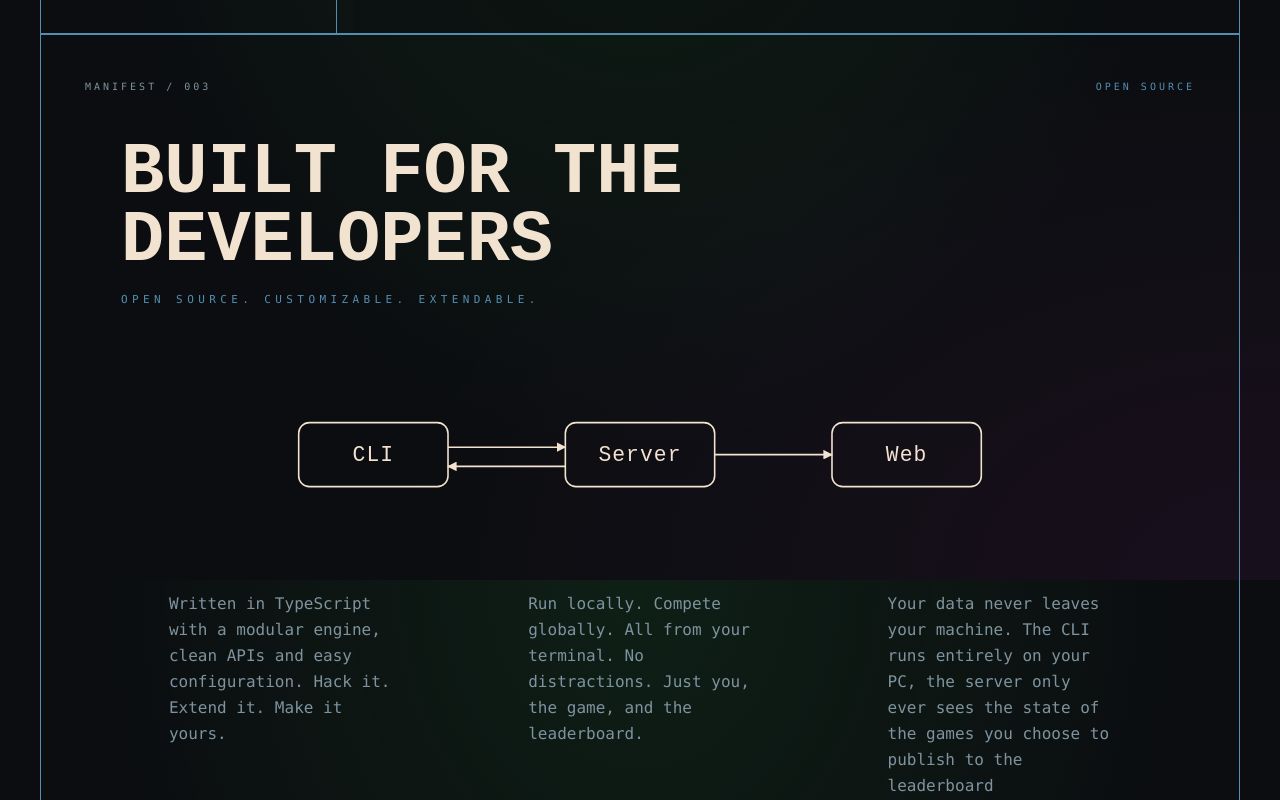
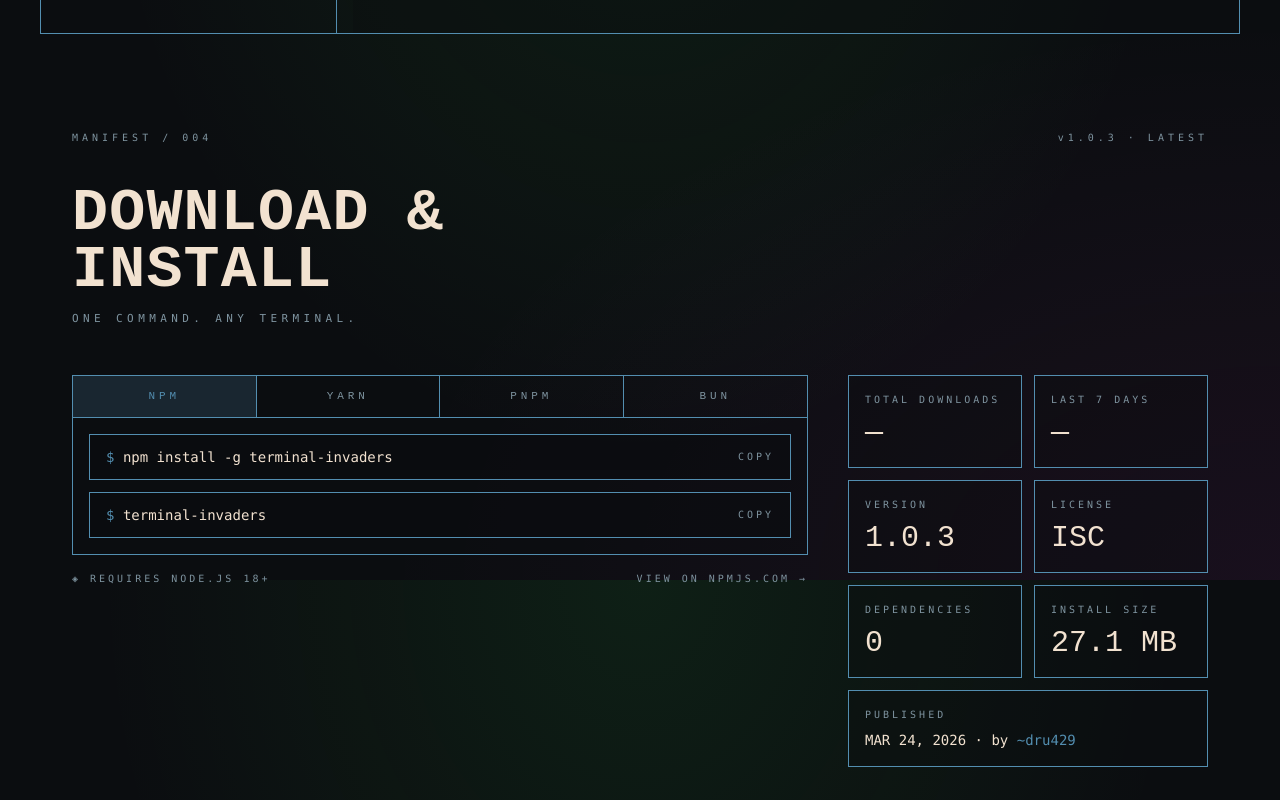
Before and after one commit to Dru-429/Terminal-invaders, a Next.js app in the folder web/: page / in a window 1280 px wide. Shown: the part 1820-2620 px from the top of the page. Built offline with nearby package versions, Linux system fonts and the light colour scheme; no server answers.

Commit message:
Added download section

```diff
--- a/web/app/globals.css
+++ b/web/app/globals.css
@@ -52,7 +52,7 @@
   --color-ring-offset-background: var(--background);
   --color-chart-1: var(--chart-1);
   --color-chart-2: var(--chart-2);
-  --color-chart-3: var(--chart-3);
+  --color-chart-hhhhu: var(--chart-3);
   --color-chart-4: var(--chart-4);
   --color-chart-5: var(--chart-5);
   --color-sidebar: var(--sidebar);
--- a/web/app/page.tsx
+++ b/web/app/page.tsx
@@ -4,6 +4,7 @@
 import { OpenSource } from '@/components/os/os';
 import { Comics } from '@/components/comic/Comic';
 import { MeetDeveloper } from '@/components/meetDev/MeetDev';
+import { Downloads } from '@/components/downloads/stats';
 
 export default function Home() {
   return (
@@ -11,6 +12,7 @@
       <Navbar />
       <Hero />
       <Ctrl />
+      <Downloads />
       <OpenSource />
       <Comics />
       <MeetDeveloper />
--- /dev/null
+++ b/web/components/downloads/stats.tsx
@@ -0,0 +1,201 @@
+"use client"
+
+import { motion } from "framer-motion";
+import { useEffect, useState } from "react";
+
+type Manager = "NPM" | "YARN" | "PNPM" | "BUN";
+
+const INSTALL: Record<Manager, string> = {
+  NPM: "npm install -g terminal-invaders",
+  YARN: "yarn global add terminal-invaders",
+  PNPM: "pnpm add -g terminal-invaders",
+  BUN: "bun add -g terminal-invaders",
+};
+
+const RUN = "terminal-invaders";
+
+// Static package facts (from npm registry)
+const PUBLISHED_START = "2026-03-24";
+const PKG = "terminal-invaders";
+const VERSION = "1.0.3";
+const LICENSE = "ISC";
+const DEPS = 0;
+const INSTALL_SIZE = "27.1 MB";
+const MAINTAINER = "dru429";
+
+function fmt(n: number) {
+  return n.toLocaleString("en-US");
+}
+
+function CopyRow({ cmd }: { cmd: string }) {
+  const [copied, setCopied] = useState(false);
+  const onCopy = async () => {
+    try {
+      await navigator.clipboard.writeText(cmd);
+      setCopied(true);
+      setTimeout(() => setCopied(false), 1500);
+    } catch {
+      /* noop */
+    }
+  };
+  return (
+    <button
+      type="button"
+      onClick={onCopy}
+      className="group flex w-full items-center justify-between gap-4 border border-border bg-background/60 px-4 py-3 text-left transition-colors hover:border-secondary"
+    >
+      <code className="truncate font-mono text-sm text-foreground">
+        <span className="text-secondary">$</span> {cmd}
+      </code>
+      <span className="shrink-0 text-[10px] tracking-[0.3em] text-muted-foreground group-hover:text-secondary">
+        {copied ? "COPIED" : "COPY"}
+      </span>
+    </button>
+  );
+}
+
+function Stat({
+  label,
+  value,
+  loading = false,
+}: {
+  label: string;
+  value: string | number;
+  loading?: boolean;
+}) {
+  return (
+    <div className="border border-border bg-card/40 p-4">
+      <p className="text-[10px] tracking-[0.3em] text-muted-foreground">{label}</p>
+      <p className="mt-2 font-display text-2xl md:text-3xl text-foreground">
+        {loading ? <span className="text-muted-foreground">···</span> : value}
+      </p>
+    </div>
+  );
+}
+
+export function Downloads() {
+  const [tab, setTab] = useState<Manager>("NPM");
+  const [total, setTotal] = useState<number | null>(null);
+  const [lastWeek, setLastWeek] = useState<number | null>(null);
+  const [failed, setFailed] = useState(false);
+
+  useEffect(() => {
+    const today = new Date().toISOString().slice(0, 10);
+    const totalUrl = `https://api.npmjs.org/downloads/point/${PUBLISHED_START}:${today}/${PKG}`;
+    const weekUrl = `https://api.npmjs.org/downloads/point/last-week/${PKG}`;
+
+    Promise.all([
+      fetch(totalUrl).then((r) => r.json()),
+      fetch(weekUrl).then((r) => r.json()),
+    ])
+      .then(([t, w]) => {
+        setTotal(typeof t?.downloads === "number" ? t.downloads : 0);
+        setLastWeek(typeof w?.downloads === "number" ? w.downloads : 0);
+      })
+      .catch(() => setFailed(true));
+  }, []);
+
+  const loading = total === null && !failed;
+
+  return (
+    <section
+      id="download"
+      className="relative w-full border-b border-border px-8 py-16 md:py-24"
+    >
+      {/* Corner tags */}
+      <div className="mb-10 flex items-center justify-between">
+        <p className="text-[10px] tracking-[0.4em] text-muted-foreground">
+          MANIFEST / 004
+        </p>
+        <p className="text-[10px] tracking-[0.4em] text-muted-foreground">
+          v{VERSION} · LATEST
+        </p>
+      </div>
+
+      <motion.div
+        initial={{ opacity: 0, y: 16 }}
+        whileInView={{ opacity: 1, y: 0 }}
+        viewport={{ once: true, amount: 0.3 }}
+        transition={{ duration: 0.6, ease: "easeOut" }}
+        className="max-w-3xl"
+      >
+        <h2 className="font-display text-4xl md:text-6xl font-bold uppercase tracking-[0.02em] text-foreground leading-[0.95]">
+          Download &<br />Install
+        </h2>
+        <p className="mt-3 text-[11px] tracking-[0.4em] text-muted-foreground">
+          ONE COMMAND. ANY TERMINAL.
+        </p>
+      </motion.div>
+
+      <div className="mt-12 grid grid-cols-1 gap-10 lg:grid-cols-[1fr_360px]">
+        {/* Installer card */}
+        <div className="flex flex-col">
+          {/* Tabs */}
+          <div className="grid grid-cols-4 border border-border border-b-0">
+            {(Object.keys(INSTALL) as Manager[]).map((m) => {
+              const active = tab === m;
+              return (
+                <button
+                  key={m}
+                  type="button"
+                  onClick={() => setTab(m)}
+                  className={`border-r border-border last:border-r-0 py-3 font-display text-[11px] tracking-[0.35em] transition-colors ${
+                    active
+                      ? "bg-secondary/20 text-secondary"
+                      : "text-muted-foreground hover:text-foreground"
+                  }`}
+                >
+                  {m}
+                </button>
+              );
+            })}
+          </div>
+
+          <div className="flex flex-col gap-3 border border-border bg-card/40 p-4">
+            <CopyRow cmd={INSTALL[tab]} />
+            <CopyRow cmd={RUN} />
+          </div>
+
+          <div className="mt-4 flex items-center justify-between text-[10px] tracking-[0.3em] text-muted-foreground">
+            <span>◈ REQUIRES NODE.JS 18+</span>
+            <a
+              href={`https://www.npmjs.com/package/${PKG}`}
+              target="_blank"
+              rel="noreferrer"
+              className="transition-colors hover:text-secondary"
+            >
+              VIEW ON NPMJS.COM →
+            </a>
+          </div>
+        </div>
+
+        {/* Stats */}
+        <div className="grid grid-cols-2 gap-3 content-start">
+          <Stat
+            label="TOTAL DOWNLOADS"
+            value={total !== null ? fmt(total) : failed ? "—" : "0"}
+            loading={loading}
+          />
+          <Stat
+            label="LAST 7 DAYS"
+            value={lastWeek !== null ? fmt(lastWeek) : failed ? "—" : "0"}
+            loading={loading}
+          />
+          <Stat label="VERSION" value={VERSION} />
+          <Stat label="LICENSE" value={LICENSE} />
+          <Stat label="DEPENDENCIES" value={DEPS} />
+          <Stat label="INSTALL SIZE" value={INSTALL_SIZE} />
+          <div className="col-span-2 border border-border bg-card/40 p-4">
+            <p className="text-[10px] tracking-[0.3em] text-muted-foreground">
+              PUBLISHED
+            </p>
+            <p className="mt-2 font-mono text-sm text-foreground">
+              MAR 24, 2026 · by{" "}
+              <span className="text-secondary">~{MAINTAINER}</span>
+            </p>
+          </div>
+        </div>
+      </div>
+    </section>
+  );
+}
```
Also changed, not shown: web/components/downloads/DownloadStats.tsx (added), web/components/downloads/Downloads.tsx (added).
